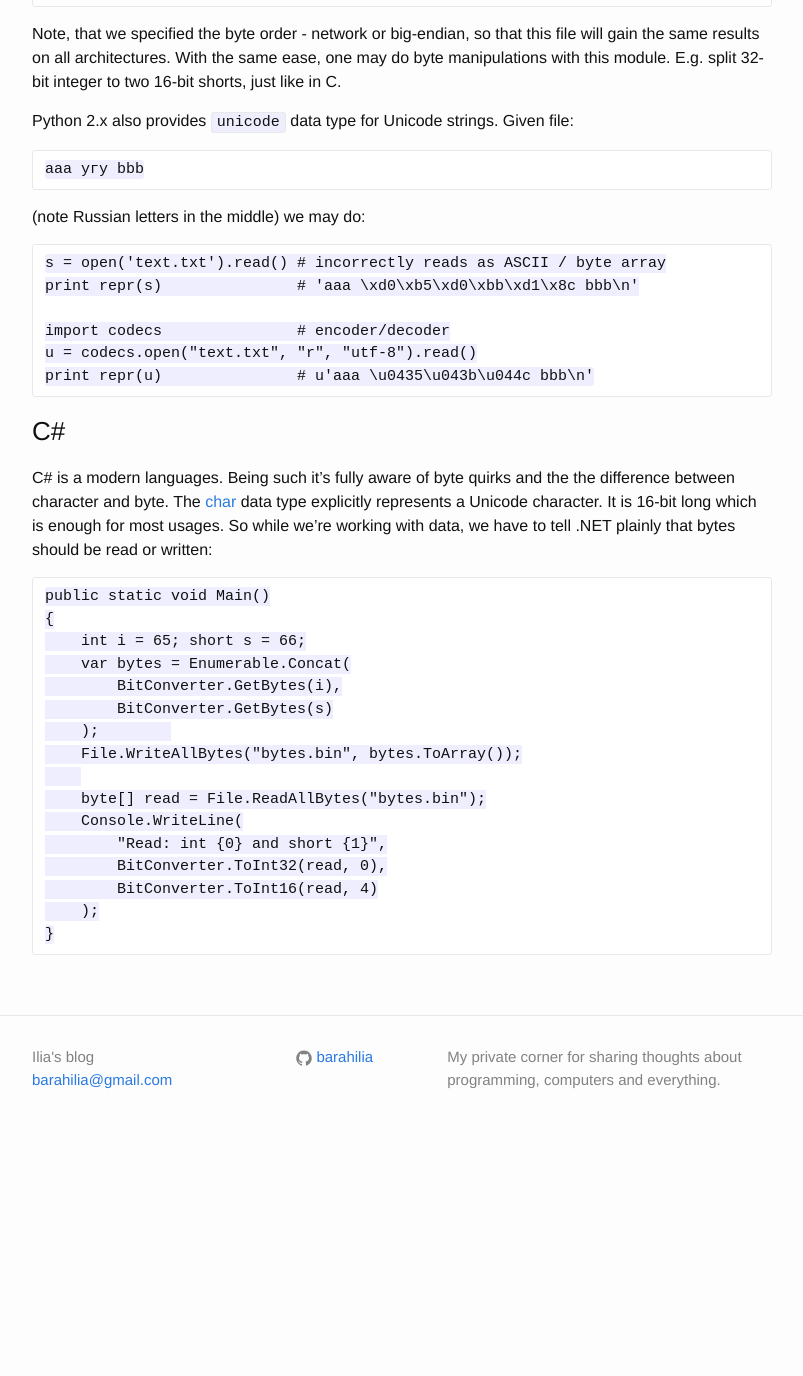
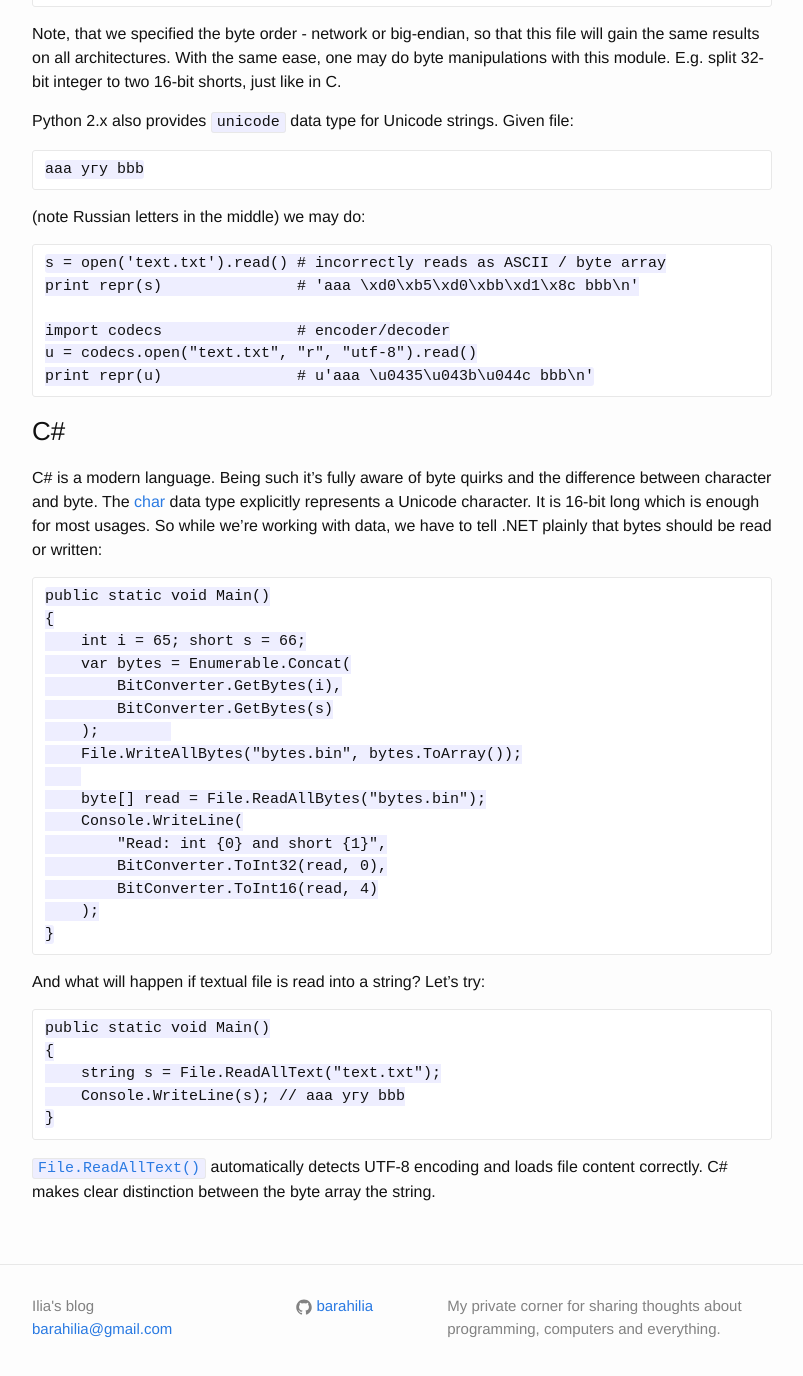
Before and after one commit to barahilia/blog, a Jekyll site: the page built from _posts/2014-10-16-it-is-all-bytes.markdown, in a window 1280 px wide and 1400 px high, scrolled down 3358 px. Shown: the top 1376 px of the window, without its empty margins (238-1041 px from the left). Built offline with Jekyll 4.4.1, drawn with Linux system fonts in a browser that asks for light colours; before the commit the page ends 4509 px from its top, so only the background shows below that.

Commit message:
Read text in C sharp

```diff
--- a/_posts/2014-10-16-it-is-all-bytes.markdown
+++ b/_posts/2014-10-16-it-is-all-bytes.markdown
@@ -186,8 +186,8 @@ Python 2.x also provides `unicode` data type for Unicode strings. Given file:
 
 ### C\#
 
-C\# is a modern languages. Being such it's fully aware of byte quirks and the
-the difference between character and byte. The
+C\# is a modern language. Being such it's fully aware of byte quirks and the
+difference between character and byte. The
 [char](http://msdn.microsoft.com/en-us/library/x9h8tsay.aspx) data type
 explicitly represents a Unicode character. It is 16-bit long which is enough for
 most usages. So while we're working with data, we have to tell .NET plainly that
@@ -209,3 +209,15 @@ bytes should be read or written:
             BitConverter.ToInt16(read, 4)
         );
     }
+
+And what will happen if textual file is read into a string? Let's try:
+
+    public static void Main()
+    {
+        string s = File.ReadAllText("text.txt");
+        Console.WriteLine(s); // aaa угу bbb
+    }
+
+[`File.ReadAllText()`](http://msdn.microsoft.com/en-us/library/ms143368(v=vs.110).aspx)
+automatically detects UTF-8 encoding and loads file content correctly. C\# makes
+clear distinction between the byte array the string.
```
